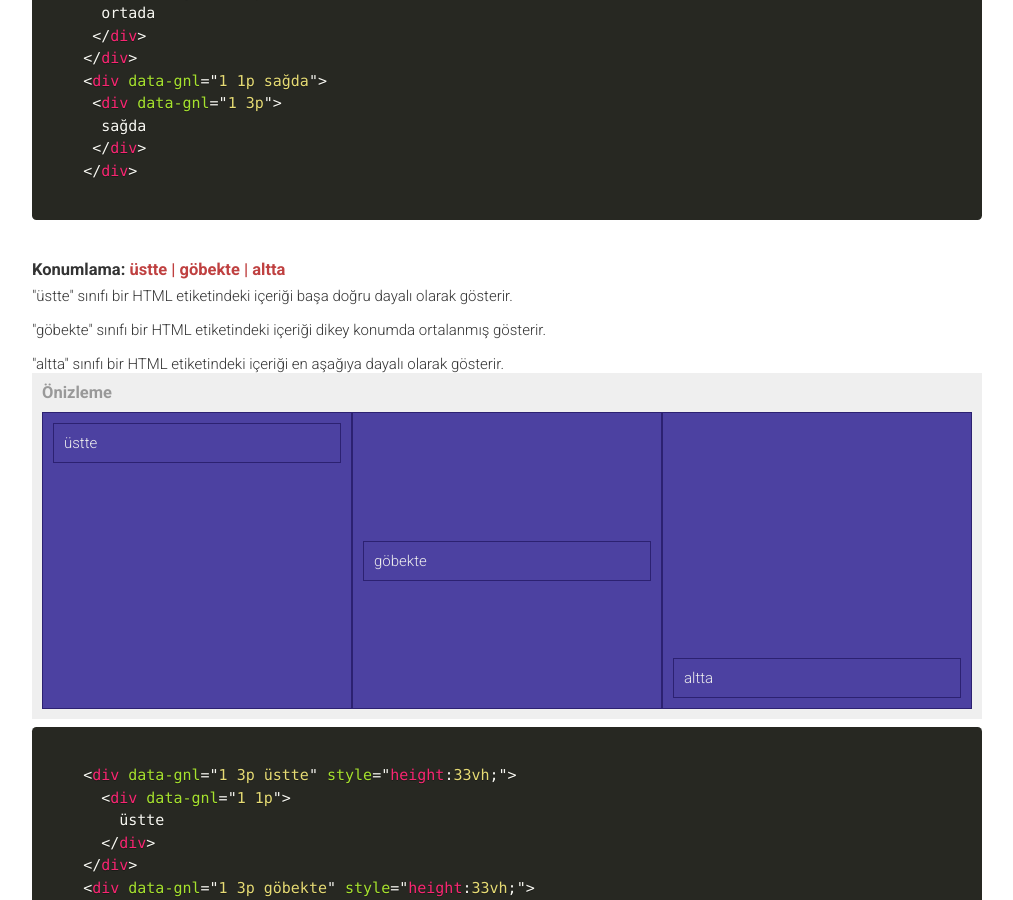
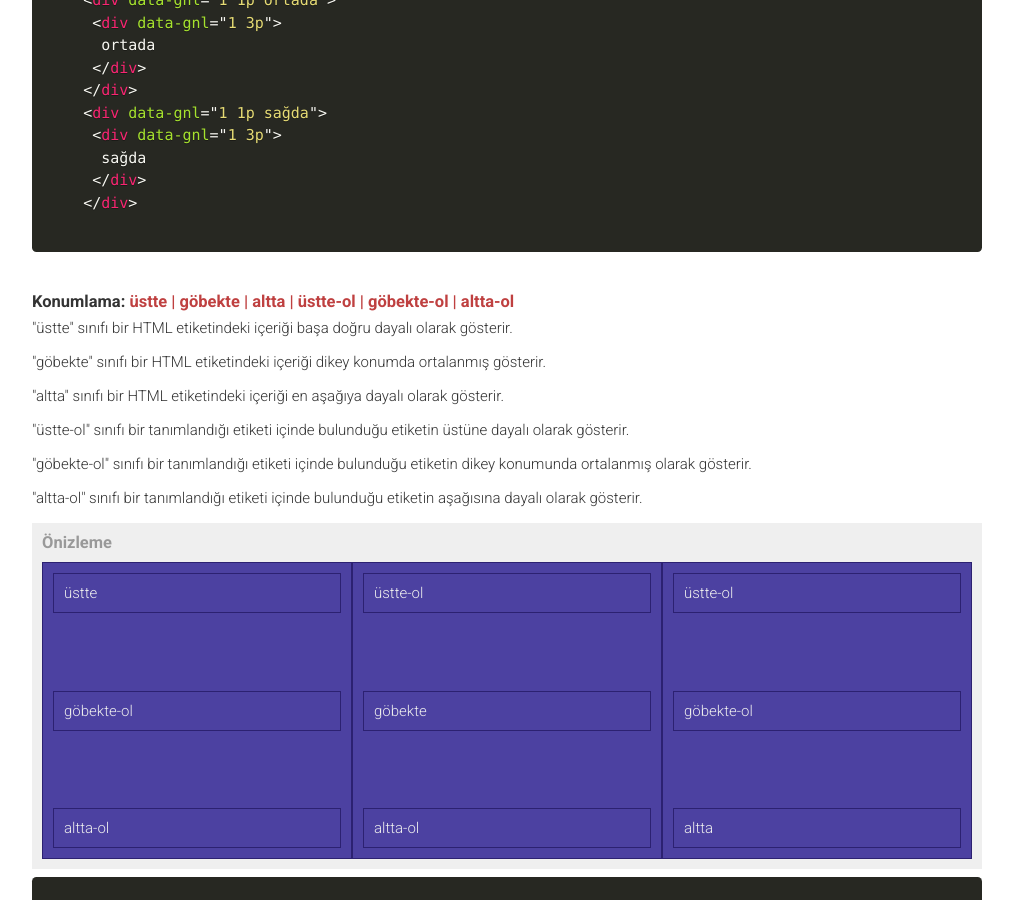
Before and after one commit to data-deveb/data-deveb.github.io, a Jekyll site: the page built from belgeler/kap-orgusu.html, in a window 1280 px wide and 900 px high, scrolled down 3972 px. Shown: the whole window, without its empty margins (228-1241 px from the left). Built offline with Jekyll 4.4.1, drawn with Linux system fonts in a browser that asks for light colours; some of the changed text lies outside the part shown.

Commit message:
Güncelleme

```diff
--- a/belgeler/kap-orgusu.html
+++ b/belgeler/kap-orgusu.html
@@ -121,6 +121,7 @@ title: Kap Örgüsü
     <h3>Konumlama: <span data-metin="dikkat">taşmadan | kaymadan</span></h3>
     <p>"taşmadan" sınıfı bir HTML etiketindeki içeriğin dışarı taşmasını engeller.</p>
     <p>"kaymadan" sınıfı bir HTML etiketindeki içeriğin alt satırlara kaymasını engeller ve tek satırda gösterir.</p>
+    <p></p>
     <div data-gnl="1 1p" class="önizleme">
       <h3>Önizleme</h3>
       <div data-gnl="1 1p kaymadan">
@@ -162,12 +163,11 @@ title: Kap Örgüsü
       <iframe data-gnl="1 2p" width="100%" height="300" src="//jsfiddle.net/deveb/8e3t02t7/embedded/result/" allowfullscreen="allowfullscreen" frameborder="0"></iframe>
     </div>
 
-
     <h3>Konumlama: <span data-metin="dikkat">solda | ortada | sağda</span></h3>
     <p>"solda" sınıfı bir HTML etiketindeki içeriği sola dayalı olarak gösterir.</p>
     <p>"ortada" sınıfı bir HTML etiketindeki içeriği ortalanmış olarak gösterir.</p>
     <p>"sağda" sınıfı bir HTML etiketindeki içeriği sağa dayalı olarak gösterir.</p>
-
+    <p></p>
     <div data-gnl="1 1p" class="önizleme">
       <h3>Önizleme</h3>
       <div data-gnl="1 1p solda">
@@ -205,23 +205,45 @@ title: Kap Örgüsü
     </code></pre>
     <p></p>
 
-    <h3>Konumlama: <span data-metin="dikkat">üstte | göbekte | altta</span></h3>
+    <h3>Konumlama: <span data-metin="dikkat">üstte | göbekte | altta | üstte-ol | göbekte-ol | altta-ol</span></h3>
     <p>"üstte" sınıfı bir HTML etiketindeki içeriği başa doğru dayalı olarak gösterir.</p>
     <p>"göbekte" sınıfı bir HTML etiketindeki içeriği dikey konumda ortalanmış gösterir.</p>
     <p>"altta" sınıfı bir HTML etiketindeki içeriği en aşağıya dayalı olarak gösterir.</p>
+    <p>"üstte-ol" sınıfı bir tanımlandığı etiketi içinde bulunduğu etiketin üstüne dayalı olarak gösterir.</p>
+    <p>"göbekte-ol" sınıfı bir tanımlandığı etiketi içinde bulunduğu etiketin dikey konumunda ortalanmış olarak gösterir.</p>
+    <p>"altta-ol" sınıfı bir tanımlandığı etiketi içinde bulunduğu etiketin aşağısına dayalı olarak gösterir.</p>
+    <p></p>
     <div data-gnl="1 1p" class="önizleme">
       <h3>Önizleme</h3>
       <div data-gnl="1 3p üstte" style="height:33vh;">
         <div data-gnl="1 1p">
           üstte
         </div>
+        <div data-gnl="1 1p göbekte-ol">
+          göbekte-ol
+        </div>
+        <div data-gnl="1 1p altta-ol">
+          altta-ol
+        </div>
       </div>
       <div data-gnl="1 3p göbekte" style="height:33vh;">
+        <div data-gnl="1 1p üstte-ol">
+          üstte-ol
+        </div>
         <div data-gnl="1 1p">
           göbekte
         </div>
+        <div data-gnl="1 1p altta-ol">
+          altta-ol
+        </div>
       </div>
       <div data-gnl="1 3p altta" style="height:33vh;">
+        <div data-gnl="1 1p üstte-ol">
+          üstte-ol
+        </div>
+        <div data-gnl="1 1p göbekte-ol">
+          göbekte-ol
+        </div>
         <div data-gnl="1 1p">
           altta
         </div>
@@ -232,13 +254,31 @@ title: Kap Örgüsü
       &lt;div data-gnl=&quot;1 1p&quot;&gt;
         &uuml;stte
       &lt;/div&gt;
-    &lt;/div&gt;
+      &lt;div data-gnl=&quot;1 1p g&ouml;bekte-ol&quot;&gt;
+        g&ouml;bekte-ol
+      &lt;/div&gt;
+      &lt;div data-gnl=&quot;1 1p altta-ol&quot;&gt;
+        altta-ol
+      &lt;/div&gt;
+      &lt;/div&gt;
     &lt;div data-gnl=&quot;1 3p g&ouml;bekte&quot; style=&quot;height:33vh;&quot;&gt;
+      &lt;div data-gnl=&quot;1 1p &uuml;stte-ol&quot;&gt;
+        &uuml;stte-ol
+      &lt;/div&gt;
       &lt;div data-gnl=&quot;1 1p&quot;&gt;
         g&ouml;bekte
       &lt;/div&gt;
+      &lt;div data-gnl=&quot;1 1p altta-ol&quot;&gt;
+        altta-ol
+      &lt;/div&gt;
     &lt;/div&gt;
     &lt;div data-gnl=&quot;1 3p altta&quot; style=&quot;height:33vh;&quot;&gt;
+      &lt;div data-gnl=&quot;1 1p &uuml;stte-ol&quot;&gt;
+        &uuml;stte-ol
+      &lt;/div&gt;
+      &lt;div data-gnl=&quot;1 1p g&ouml;bekte-ol&quot;&gt;
+        g&ouml;bekte-ol
+      &lt;/div&gt;
       &lt;div data-gnl=&quot;1 1p&quot;&gt;
         altta
       &lt;/div&gt;
@@ -407,11 +447,7 @@ title: Kap Örgüsü
     </div>
 
 
-    <h3>Konumlama: <span data-metin="dikkat">üstte-ol | göbekte-ol | altta-ol</span></h3>
-    <p>"üstte-ol" sınıfı bir tanımlandığı etiketi içinde bulunduğu etiketin üstüne dayalı olarak gösterir.</p>
-    <p>"göbekte-ol" sınıfı bir tanımlandığı etiketi içinde bulunduğu etiketin dikey konumunda ortalanmış olarak gösterir.</p>
-    <p>"altta-ol" sınıfı bir tanımlandığı etiketi içinde bulunduğu etiketin aşağısına dayalı olarak gösterir.</p>
-    <div data-gnl="1 1p">
+        <div data-gnl="1 1p">
       <iframe data-ort="1 2p" data-gnl="1 1p" height="300" src="//jsfiddle.net/deveb/z88dygpz/embedded/html/" allowfullscreen="allowfullscreen" frameborder="0"></iframe>
       <iframe data-ort="1 2p" data-gnl="1 1p" height="300" src="//jsfiddle.net/deveb/z88dygpz/embedded/result/" allowfullscreen="allowfullscreen" frameborder="0"></iframe>
     </div>
```
